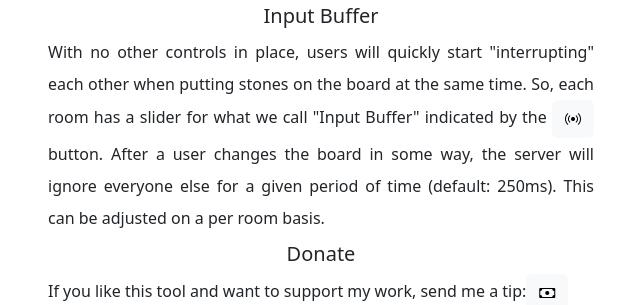
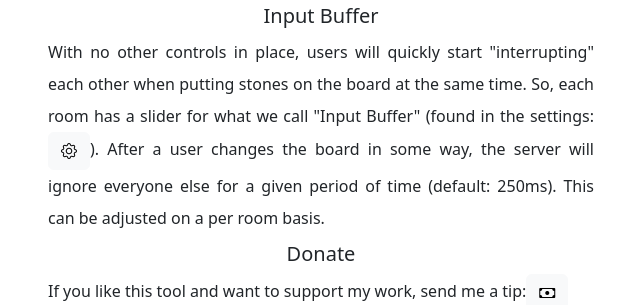
Before and after one commit to Skwidder/board, a Flask app: page /about in a window 1280 px wide. Shown: the part 1290-1595 px from the top of the page, without its empty margins (319-959 px from the left). Run offline with Flask 3, Linux system fonts and the light colour scheme.

Commit message:
simple change to the about page to reflect input buffer now in settings

```diff
--- a/frontend/templates/about.html
+++ b/frontend/templates/about.html
@@ -54,7 +54,7 @@
 
                     <p class="h5" id="input-buffer">Input Buffer</p>
                     <p class="h6 lh-lg" style="text-align:justify;">
-                    With no other controls in place, users will quickly start "interrupting" each other when putting stones on the board at the same time. So, each room has a slider for what we call "Input Buffer" indicated by the <button class="btn btn-light"><i class="bi-broadcast"></i></button> button. After a user changes the board in some way, the server will ignore everyone else for a given period of time (default: 250ms). This can be adjusted on a per room basis.
+                    With no other controls in place, users will quickly start "interrupting" each other when putting stones on the board at the same time. So, each room has a slider for what we call "Input Buffer" (found in the settings: <button class="btn btn-light"><i class="bi-gear"></i></button>). After a user changes the board in some way, the server will ignore everyone else for a given period of time (default: 250ms). This can be adjusted on a per room basis.
                     <!--
                         i've read that the average human reaction time is no faster than 250ms anyway
                         test your reaction time here: https://humanbenchmark.com/tests/reactiontime
```
